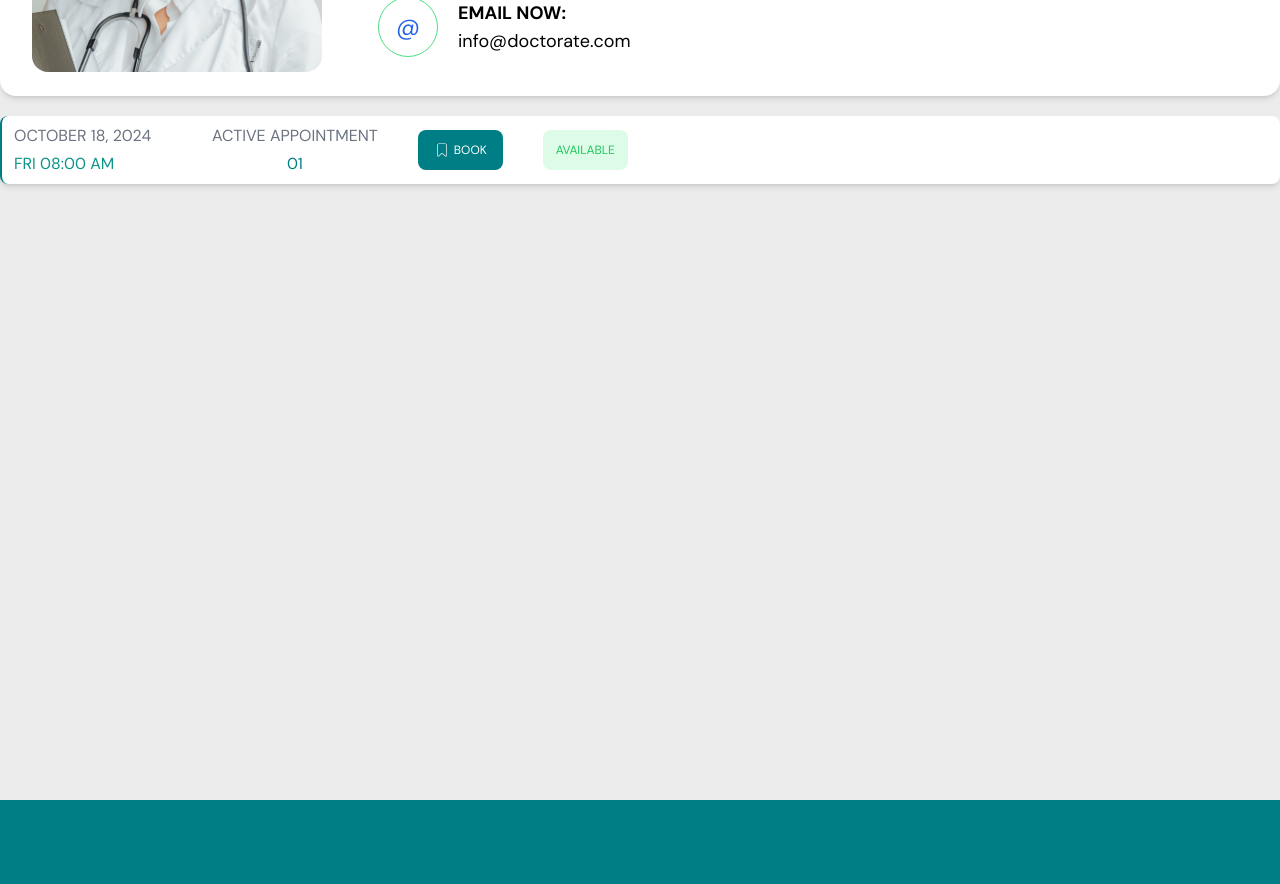
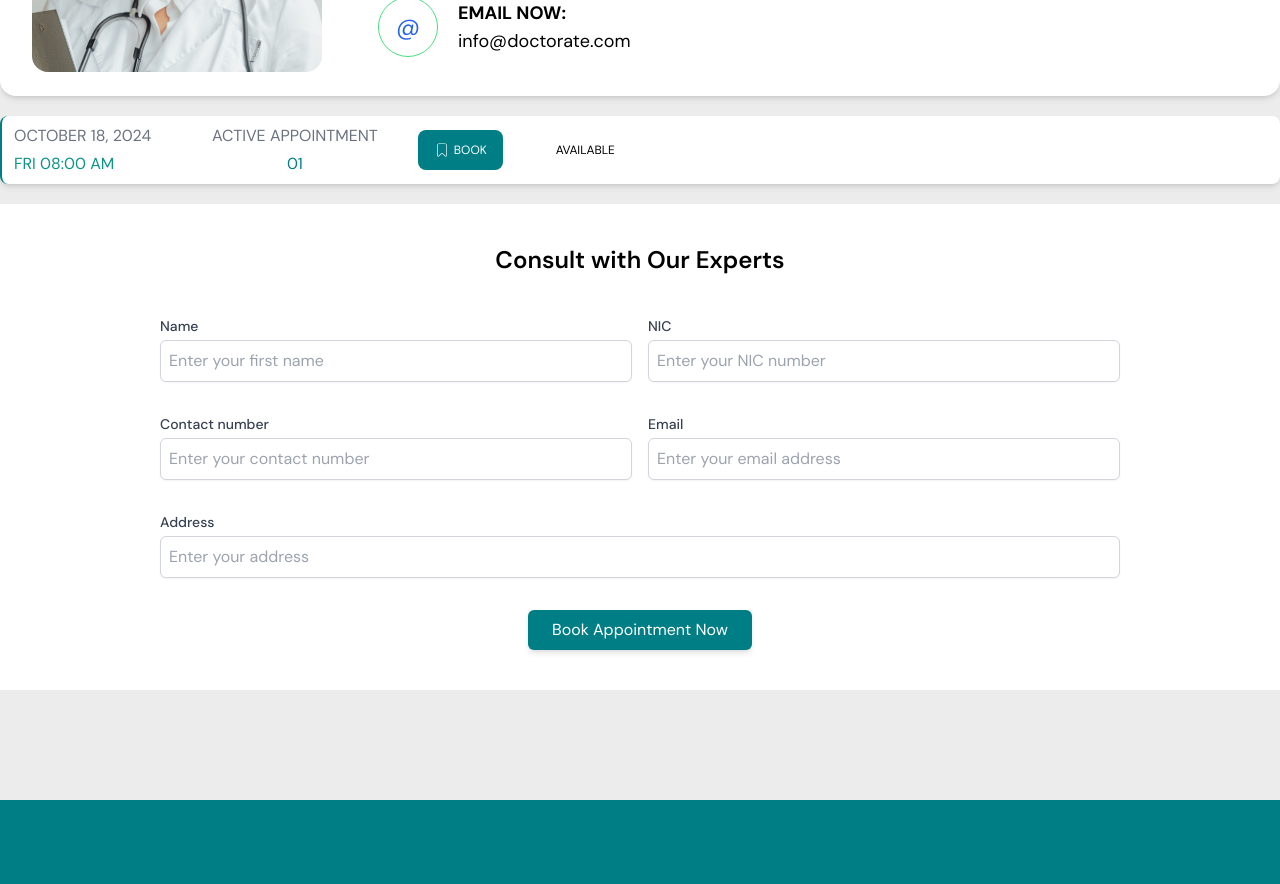
Before and after one commit to jathurT/patient, a React (Vite) app: page /booking/1 in a window 1280 px wide. Shown: the part 420-1304 px from the top of the page. Built offline with nearby package versions, Linux system fonts and the light colour scheme.

Commit message:
ConfirmationPage Ui done

```diff
--- a/src/App.jsx
+++ b/src/App.jsx
@@ -11,6 +11,7 @@ import Layout from "./Layout";
 import BookingPage from "./pages/BookingPage";
 import NotFoundPage from "./pages/NotFoundPage";
 import BookingFormPage from "./pages/BookingFormPage";
+import ConfirmationPage from "./pages/ConfirmationPage";
 import axios from "axios";
 axios.defaults.baseURL = "http://localhost:8080";
 
@@ -27,7 +28,7 @@ function App() {
         { path: "contact", element: <ContactPage /> },
         { path: "booking", element: <BookingPage /> },
         { path: "booking/:id", element: <BookingFormPage /> },
-        // { path: "booking/", element: <ConfirmationPage /> },
+        { path: "booking/submit", element: <ConfirmationPage /> },
       ],
     },
   ]);
--- a/src/components/BookingForm.jsx
+++ b/src/components/BookingForm.jsx
@@ -1,14 +1,27 @@
 import { useState } from "react";
+import { Link } from "react-router-dom";
+import { FaEdit } from "react-icons/fa";
 
 export default function BookingForm() {
-  // Define separate state for each form input
   const [name, setName] = useState("");
+  const [nic, setNic] = useState("");
+  const [contactNumber, setContactNumber] = useState("");
   const [email, setEmail] = useState("");
-  const [contactNumber, setContactNumber] = useState("");
-  const [subject, setSubject] = useState("");
-  const [message, setMessage] = useState("");
+  const [address, setAddress] = useState("");
+  const [isSubmitted, setIsSubmitted] = useState(false);
+
+  const handleSubmit = async (e) => {
+    e.preventDefault();
+    const formData = { name, nic, contactNumber, email, address };
+    setIsSubmitted((prev) => !prev);
+    console.log("Form Data Submitted:", formData);
+
+    return <></>;
+  };
 
   // Handle form submission
+  {
+    /*
    const handleSubmit = async (e) => {
     e.preventDefault();
     const formData = { name, email, contactNumber, subject, message };
@@ -40,15 +53,18 @@ export default function BookingForm() {
       setMessage("");
     }
   };
-
+*/
+  }
   return (
-    <div className="flex items-center justify-center h-screen px-5 bg-white ">
-      <div className="bg-white p-8 rounded-lg  w-full  max-w-screen-lg">
-        <h2 className="text-center text-2xl font-semibold mb-6">
-          Get In Touch
+    <>
+      {!isSubmitted && (
+        <div className="flex  justify-center py-10 px-5 bg-white ">
+          <div className=" xl:px-8 rounded-lg  w-full  max-w-screen-lg">
+            <h2 className="text-center text-2xl font-semibold mb-10">
+              Consult with Our Experts{" "}
             </h2>
 
-        <form onSubmit={handleSubmit}>
+            <form onSubmit={handleSubmit} className="flex flex-col md:gap-4">
               <div className="grid grid-cols-1 md:grid-cols-2 gap-4 mb-4">
                 <div>
                   <label
@@ -61,6 +77,7 @@ export default function BookingForm() {
                     id="name"
                     name="name"
                     type="text"
+                    required
                     value={name}
                     onChange={(e) => setName(e.target.value)}
                     placeholder="Enter your first name"
@@ -73,16 +90,16 @@ export default function BookingForm() {
                     className="block text-sm font-medium text-gray-700"
                     htmlFor="email"
                   >
-                Email
+                    NIC
                   </label>
                   <input
-                id="email"
-                name="email"
-                type="email"
+                    id="nic"
+                    name="nic"
+                    type="text"
                     required
-                value={email}
-                onChange={(e) => setEmail(e.target.value)}
-                placeholder="Enter your email"
+                    value={nic}
+                    onChange={(e) => setNic(e.target.value)}
+                    placeholder="Enter your NIC number"
                     className="mt-1 block w-full border border-gray-300 rounded-md shadow-sm focus:ring-teal-500 focus:border-teal-500 p-2"
                   />
                 </div>
@@ -100,6 +117,7 @@ export default function BookingForm() {
                     id="contactNumber"
                     name="contactNumber"
                     type="text"
+                    required
                     value={contactNumber}
                     onChange={(e) => setContactNumber(e.target.value)}
                     placeholder="Enter your contact number"
@@ -112,16 +130,16 @@ export default function BookingForm() {
                     className="block text-sm font-medium text-gray-700"
                     htmlFor="subject"
                   >
-                Subject
+                    Email
                   </label>
                   <input
-                id="subject"
-                name="subject"
-                type="text"
-                value={subject}
+                    id="email"
+                    name="email"
+                    type="email"
+                    value={email}
                     required
-                onChange={(e) => setSubject(e.target.value)}
-                placeholder="Enter your subject"
+                    onChange={(e) => setEmail(e.target.value)}
+                    placeholder="Enter your email address"
                     className="mt-1 block w-full border border-gray-300 rounded-md shadow-sm focus:ring-teal-500 focus:border-teal-500 p-2"
                   />
                 </div>
@@ -132,18 +150,18 @@ export default function BookingForm() {
                   className="block text-sm font-medium text-gray-700"
                   htmlFor="message"
                 >
-              Message
+                  Address
                 </label>
-            <textarea
-              id="message"
-              name="message"
-              rows="4"
-              value={message}
+                <input
+                  id="address"
+                  name="address"
+                  type="text"
+                  value={address}
                   required
-              onChange={(e) => setMessage(e.target.value)}
-              placeholder="Type your message..."
+                  onChange={(e) => setAddress(e.target.value)}
+                  placeholder="Enter your address"
                   className="mt-1 block w-full border border-gray-300 rounded-md shadow-sm focus:ring-teal-500 focus:border-teal-500 p-2"
-            ></textarea>
+                ></input>
               </div>
 
               <div className="flex justify-center">
@@ -151,11 +169,39 @@ export default function BookingForm() {
                   type="submit"
                   className="bg-primary text-white px-6 py-2 rounded-md shadow-md hover:bg-teal-700 focus:outline-none  focus:ring-teal-500"
                 >
-              Submit
+                  Book Appointment Now
                 </button>
               </div>
             </form>
           </div>
         </div>
+      )}
+      {isSubmitted && (
+        <div className=" w-full p-5 bg-white rounded-2xl">
+          <ul className="flex flex-col gap-5 bg-white">
+            <li>Name: {name}</li>
+            <li>NIC: {nic}</li>
+            <li>Contact Number: {contactNumber}</li>
+            <li>Email: {email}</li>
+            <li>Address: {address}</li>
+          </ul>
+          <div className="flex gap-5">
+            <button
+              onClick={handleSubmit}
+              className=" border border-primary px-5 py-2 text-primary rounded-md flex items-center gap-2 hover:bg-primary hover:text-white duration-300"
+            >
+              <FaEdit />
+              Edit
+            </button>
+            <Link
+              to="/booking/submit"
+              className="bg-primary text-white px-5 py-2 rounded-md hover:opacity-50 duration-300"
+            >
+              Submit
+            </Link>
+          </div>
+        </div>
+      )}{" "}
+    </>
   );
 }
--- a/src/components/Schedule .jsx
+++ b/src/components/Schedule .jsx
@@ -1,11 +1,28 @@
-import { Link, useParams } from "react-router-dom";
+import { Link } from "react-router-dom";
 import { CiBookmark, CiLock } from "react-icons/ci";
 
 export default function Schedule({ schedule }) {
   const scheduleTheme = {
-    Available: "text-green-500 bg-green-100",
-    Unavailable: "text-red-500 bg-red-100",
-    Closed: "text-purple-500 bg-purple-100",
+    statusbarStyle: {
+      Available: "text-green-500 bg-green-100",
+      Unavailable: "text-red-500 bg-red-100",
+      Closed: "text-purple-500 bg-purple-100",
+    },
+    linkStyle: {
+      Available: "cursor-pointer hover:opacity-50 duration-300",
+      Unavailable: "cursor-not-allowed",
+      Closed: "cursor-not-allowed",
+    },
+    bookingButtonLogo: {
+      Available: <CiBookmark />,
+      Unavailable: <CiLock />,
+      Closed: <CiLock />,
+    },
+    link: {
+      Available: `/booking/${schedule.id}`,
+      Unavailable: "/booking",
+      Closed: "/booking",
+    },
   };
   return (
     <>
@@ -27,13 +44,12 @@ export default function Schedule({ schedule }) {
           </div>
           <div className="flex flex-col gap-2 md:flex-row md:gap-10 md:items-center ">
             <Link
-              to={`${
-                schedule.status == "Available" ? `/booking/${schedule.id}` : "#"
-              }`}
-              disabled={schedule.status == "Unavailable"}
-              className="w-[85px] md:h-10 md:py-3 py-1 bg-primary text-white rounded-lg    flex items-center justify-center gap-1"
+              to={`${scheduleTheme.link[schedule.status]}`}
+              className={`w-[85px] md:h-10 md:py-3 py-1 bg-primary text-white rounded-lg
+                          flex items-center justify-center gap-1
+                          ${scheduleTheme.linkStyle[schedule.status]} `}
             >
-              {schedule.status == "Available" ? <CiBookmark /> : <CiLock />}
+              {scheduleTheme.bookingButtonLogo[schedule.status]}
 
               <p className="text-xs">Book</p>
             </Link>
--- a/src/pages/BookingFormPage.jsx
+++ b/src/pages/BookingFormPage.jsx
@@ -1,20 +1,34 @@
 import Doctor from "../components/Doctor";
 import Schedule from "../components/Schedule ";
-import { useParams } from "react-router-dom";
+import { useParams, Navigate } from "react-router-dom";
 import { dummySchedule } from "../data/index";
+import BookingForm from "../components/BookingForm";
 
 export default function BookingFormPage() {
   const { id } = useParams();
   const intId = parseInt(id, 10); // Convert id to integer
 
   const willingSchedule = dummySchedule[intId - 1]; // Get the schedule with the id
-
+  if (!(willingSchedule.status === "Available")) {
+    return <Navigate to="/booking" />;
+  }
   return (
     <div className="mt-[92px] lg:h-[1000px] md:h-[1000px] h-[1300px]">
       <div className="h-[258px] w-full flex justify-center bg-primary relative px-5  ">
         <div className=" absolute top-1/4 md:top-1/3 xl:max-w-screen-xl lg:max-w-screen-lg lg:w-full flex flex-col gap-5 ">
           <Doctor />
           <Schedule schedule={willingSchedule} />
+          {willingSchedule.status === "Available" ? (
+            <>
+              <BookingForm />
+            </>
+          ) : (
+            <>
+              <h1 className="text-center text-2xl text-red-500 bg-white p-5">
+                This schedule is not available
+              </h1>
+            </>
+          )}
         </div>
       </div>
     </div>
```
Also changed, not shown: src/components/TimeLine.jsx (added, +92 -0 lines), src/pages/ConfirmationPage.jsx (added, +59 -0 lines). Lines whose indentation alone changed are shown as unchanged.
